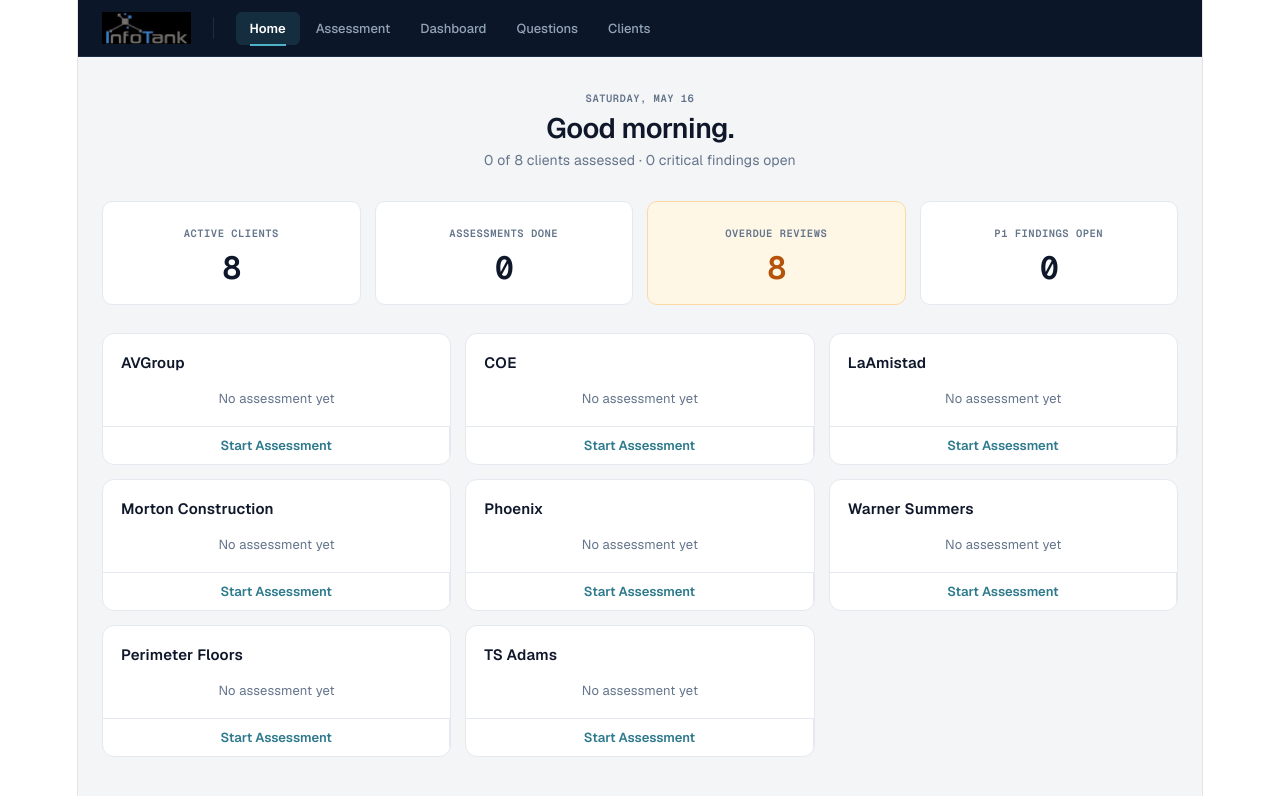
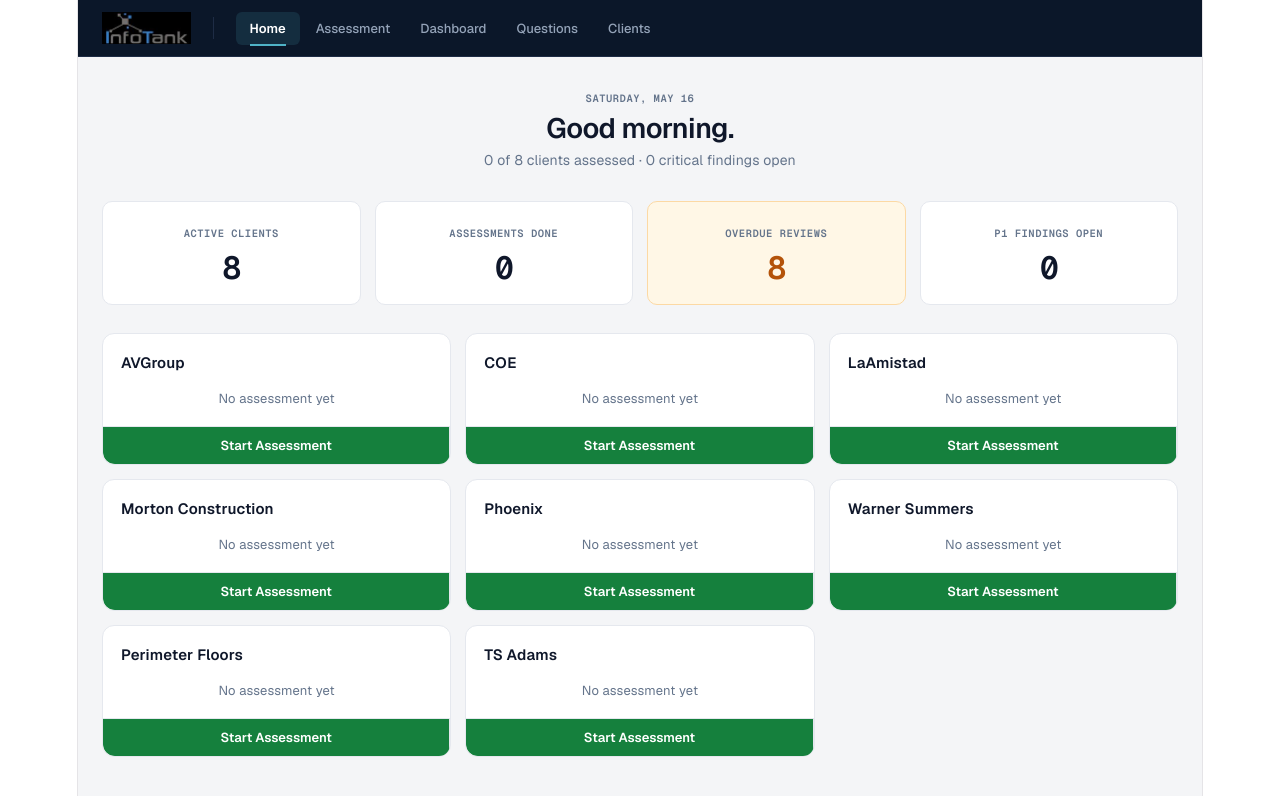
Before and after one commit to canavan28/infotank-assessment, a React (Vite) app: page / in a window 1280 px wide. Shown: the top 796 px of the page. Built offline with nearby package versions, Linux system fonts and the light colour scheme.

Commit message:
Change button color and screen size

```diff
--- a/src/App.jsx
+++ b/src/App.jsx
@@ -314,10 +314,10 @@ function HomeView({ clients, assessments, catalog, onStart, onDashboard }) {
               )}
             </div>
             <div style={{display:"flex",borderTop:`1px solid ${T.border}`}}>
-              <button onClick={() => onStart(s.client)} style={{flex:1,padding:"10px 0",background:"transparent",border:"none",cursor:"pointer",fontFamily:FONT,fontSize:13,fontWeight:600,color:T.accent,borderRight:`1px solid ${T.border}`}}>
+              <button onClick={() => onStart(s.client)} style={{flex:1,padding:"10px 0",background:T.ok,border:"none",cursor:"pointer",fontFamily:FONT,fontSize:13,fontWeight:600,color:"#fff",borderRight:`1px solid ${T.border}`,borderBottomLeftRadius:12}}>
                 {s.pct ? "New Assessment" : "Start Assessment"}
               </button>
-              {s.pct && <button onClick={() => onDashboard(s.client)} style={{flex:1,padding:"10px 0",background:"transparent",border:"none",cursor:"pointer",fontFamily:FONT,fontSize:13,fontWeight:600,color:T.muted}}>Dashboard</button>}
+              {s.pct && <button onClick={() => onDashboard(s.client)} style={{flex:1,padding:"10px 0",background:"transparent",border:"none",cursor:"pointer",fontFamily:FONT,fontSize:13,fontWeight:600,color:T.muted,borderBottomRightRadius:12}}>Dashboard</button>}
             </div>
           </div>
         ))}
@@ -375,7 +375,7 @@ function AssessView({ clients, catalog, assessments, activeClient, setActiveClie
   };
 
   return (
-    <div style={{display:"grid",gridTemplateColumns:"260px 440px 1fr",gap:0,height:"calc(100vh - 112px)",background:T.card,borderRadius:12,border:`1px solid ${T.border}`,overflow:"hidden"}}>
+    <div style={{display:"grid",gridTemplateColumns:"220px minmax(0,380px) 1fr",gap:0,height:"calc(100vh - 112px)",background:T.card,borderRadius:12,border:`1px solid ${T.border}`,overflow:"hidden",minWidth:0}}>
 
       {/* LEFT SIDEBAR */}
       <div style={{borderRight:`1px solid ${T.border}`,display:"flex",flexDirection:"column",background:T.bg}}>
@@ -495,7 +495,7 @@ function AssessView({ clients, catalog, assessments, activeClient, setActiveClie
             <p style={{fontFamily:FONT,fontSize:13,color:T.muted,lineHeight:1.55,marginBottom:24}}>{activeQ.standard}</p>
 
             {/* Status buttons */}
-            <div style={{display:"grid",gridTemplateColumns:"repeat(4,1fr)",gap:10,marginBottom:24}}>
+            <div style={{display:"grid",gridTemplateColumns:"repeat(auto-fit,minmax(90px,1fr))",gap:10,marginBottom:24}}>
               {STATUSES.map(s => {
                 const k = STATUS_KEY[s];
                 const active = activeR.status === s;
```
